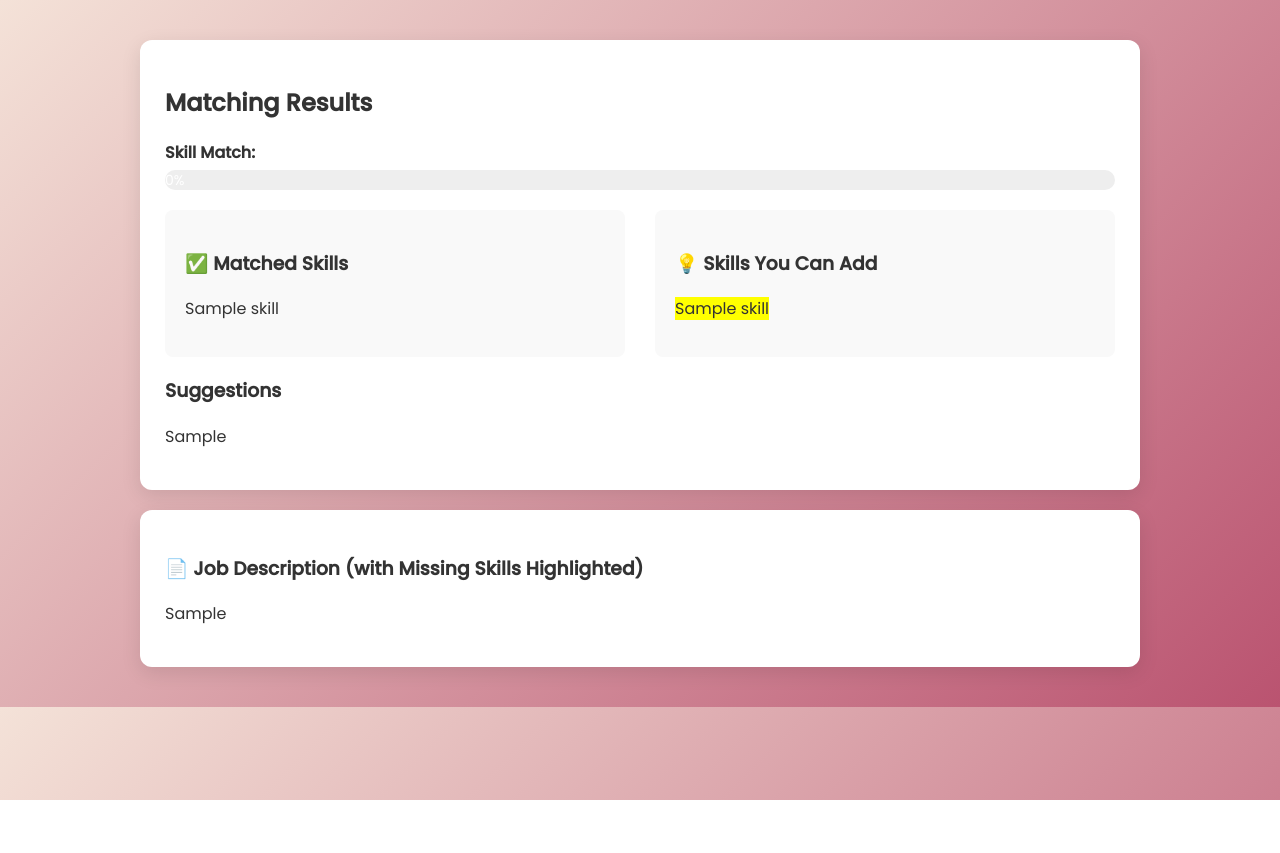
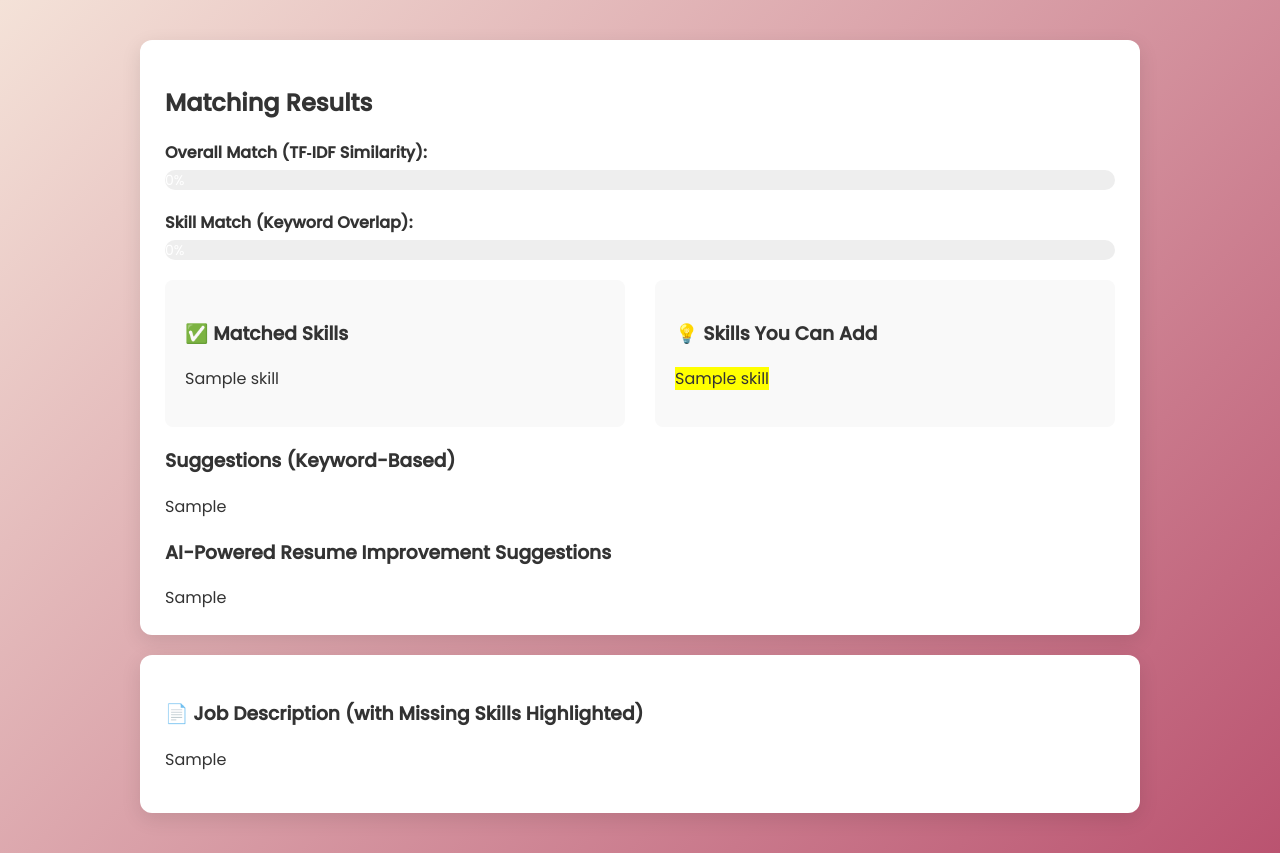
Before and after one commit to jahnavisingh6/ai-resume-optimizer, a Flask app: template templates/results.html in a window 1280 px wide. Before the commit the page ends 800 px from the top, so only its background shows below. Run offline with Flask 3, Linux system fonts and the light colour scheme; the template is opened without the code that fills it: most values are stand-ins (such as "Sample title", 1, 10 or a date in 2020).

Commit message:
Update README and implement TF-IDF matching
Made-with: Cursor

```diff
--- a/app.py
+++ b/app.py
@@ -1,6 +1,9 @@
 from flask import Flask, render_template, request
 from flask_sqlalchemy import SQLAlchemy
 from pyresparser import ResumeParser
+from sklearn.feature_extraction.text import TfidfVectorizer
+from sklearn.metrics.pairwise import cosine_similarity
+from openai import OpenAI
 import os
 import nltk
 import re
@@ -10,6 +13,10 @@ nltk.download('stopwords')
 app = Flask(__name__)
 app.config.from_pyfile('config.py')
 db = SQLAlchemy(app)
+
+# Initialize OpenAI client (expects OPENAI_API_KEY in environment).
+OPENAI_API_KEY = os.getenv("OPENAI_API_KEY")
+openai_client = OpenAI(api_key=OPENAI_API_KEY) if OPENAI_API_KEY else None
 
 UPLOAD_FOLDER = "uploads"
 os.makedirs(UPLOAD_FOLDER, exist_ok=True)
@@ -33,10 +40,12 @@ def index():
 @app.route('/upload_resume', methods=['POST'])
 def upload_resume():
     file = request.files['resume']
-    jd = request.form['job_description'].lower()
+    jd_raw = request.form['job_description']
+    jd = jd_raw.lower()
     file_path = os.path.join(UPLOAD_FOLDER, file.filename)
     file.save(file_path)
 
+    # Parse resume into structured fields using PyResparser.
     data = ResumeParser(file_path).get_extracted_data()
     resume = Resume(
         name=data.get('name', ''),
@@ -52,8 +61,41 @@ def upload_resume():
     db.session.add(resume)
     db.session.commit()
 
+    # Build a free-text representation of the resume for TF-IDF similarity.
+    text_chunks = []
+    for key in ['name', 'college_name', 'degree', 'designation', 'company_names']:
+        value = data.get(key)
+        if isinstance(value, list):
+            text_chunks.extend([str(v) for v in value])
+        elif value:
+            text_chunks.append(str(value))
+
+    skills_list = data.get('skills') or []
+    if isinstance(skills_list, list):
+        text_chunks.extend(skills_list)
+    else:
+        text_chunks.append(str(skills_list))
+
+    experience = data.get('experience')
+    if isinstance(experience, list):
+        text_chunks.extend([str(e) for e in experience])
+    elif experience:
+        text_chunks.append(str(experience))
+
+    resume_text = " ".join(text_chunks).strip()
+
+    # Compute TF-IDF based semantic similarity score between resume and job description.
+    if resume_text and jd_raw.strip():
+        vectorizer = TfidfVectorizer(stop_words='english')
+        tfidf_matrix = vectorizer.fit_transform([resume_text, jd_raw])
+        similarity = cosine_similarity(tfidf_matrix[0:1], tfidf_matrix[1:2])[0][0]
+        tfidf_match_score = round(similarity * 100, 2)
+    else:
+        tfidf_match_score = 0.0
+
+    # Skill-level overlap (to identify clearly missing skills).
     common_skills = ['python', 'sql', 'pandas', 'numpy', 'tableau', 'excel', 'aws', 'html', 'css', 'javascript', 'react', 'node.js']
-    resume_skills = [s.strip().lower() for s in resume.skills.split(',')]
+    resume_skills = [s.strip().lower() for s in resume.skills.split(',') if s.strip()]
     jd_skills = [skill for skill in common_skills if skill in jd]
 
     matched_skills = [skill for skill in jd_skills if skill in resume_skills]
@@ -61,22 +103,59 @@ def upload_resume():
     match_percentage = round(len(matched_skills) / len(jd_skills) * 100, 2) if jd_skills else 0
     suggested_skills_sentence = "💡 Consider adding: " + ", ".join(missing_skills) if missing_skills else "✅ You're all set!"
 
-    # Highlight missing skills in JD
-    highlighted_jd = jd
+    # Highlight missing skills in the original-cased job description.
+    highlighted_jd = jd_raw
     for skill in missing_skills:
-        if skill not in matched_skills:  # prevents false highlighting
+        if skill not in matched_skills:
             highlighted_jd = re.sub(
                 rf"\b{re.escape(skill)}\b",
                 f"<span style='background: yellow'>{skill}</span>",
                 highlighted_jd,
                 flags=re.IGNORECASE
-        )
-    return render_template('results.html',
+            )
+
+    # Generate richer resume improvement suggestions via OpenAI (if configured).
+    llm_suggestions = None
+    if openai_client and resume_text and jd_raw.strip():
+        try:
+            response = openai_client.chat.completions.create(
+                model="gpt-4o-mini",
+                messages=[
+                    {
+                        "role": "system",
+                        "content": (
+                            "You are an expert resume coach helping a candidate tailor their resume "
+                            "to a specific job description. Focus on keyword alignment, quantifiable "
+                            "impact, and strong action verbs."
+                        ),
+                    },
+                    {
+                        "role": "user",
+                        "content": (
+                            f"Job description:\n{jd_raw}\n\n"
+                            f"Extracted resume skills: {', '.join(resume_skills)}\n"
+                            f"Matched skills: {', '.join(matched_skills) or 'None'}\n"
+                            f"Missing skills: {', '.join(missing_skills) or 'None'}\n"
+                            f"TF-IDF match score: {tfidf_match_score}%\n\n"
+                            "Give 4–6 bullet points with specific, ATS-friendly suggestions to improve "
+                            "this resume for this job. Mention where to add or rephrase content."
+                        ),
+                    },
+                ],
+            )
+            llm_suggestions = response.choices[0].message.content.strip()
+        except Exception:
+            llm_suggestions = None
+
+    return render_template(
+        'results.html',
         match_percentage=match_percentage,
         matched_skills=matched_skills,
         missing_skills=missing_skills,
         suggested_skills_sentence=suggested_skills_sentence,
-        highlighted_jd=highlighted_jd
+        highlighted_jd=highlighted_jd,
+        tfidf_match_score=tfidf_match_score,
+        llm_suggestions=llm_suggestions,
     )
 
 if __name__ == '__main__':
--- a/templates/results.html
+++ b/templates/results.html
@@ -11,15 +11,22 @@
             <h2>Matching Results</h2>
 
             <div class="progress-container">
-                <div class="progress-label">Skill Match:</div>
+                <div class="progress-label">Overall Match (TF‑IDF Similarity):</div>
+                <div class="progress-bar">
+                    <div class="progress-fill" style="width: {{ tfidf_match_score | default(0, true) }}%;">
+                        {{ tfidf_match_score | default(0, true) }}%
+                    </div>
+                </div>
+            </div>
+
+            <div class="progress-container">
+                <div class="progress-label">Skill Match (Keyword Overlap):</div>
                 <div class="progress-bar">
                     <div class="progress-fill" style="width: {{ match_percentage | default(0, true) }}%;">
                         {{ match_percentage | default(0, true) }}%
                     </div>
                 </div>
-
             </div>
-
             <div class="skill-columns">
                 <div class="column">
                     <h3>✅ Matched Skills</h3>
@@ -37,9 +44,18 @@
             </div>
 
             <div class="suggestions">
-                <h3>Suggestions</h3>
+                <h3>Suggestions (Keyword-Based)</h3>
                 <p>{{ suggested_skills_sentence }}</p>
             </div>
+
+            {% if llm_suggestions %}
+            <div class="suggestions">
+                <h3>AI-Powered Resume Improvement Suggestions</h3>
+                <div>
+                    {{ llm_suggestions | safe }}
+                </div>
+            </div>
+            {% endif %}
         </section>
 
         <section class="card">
```
Also changed, not shown: README.md.
